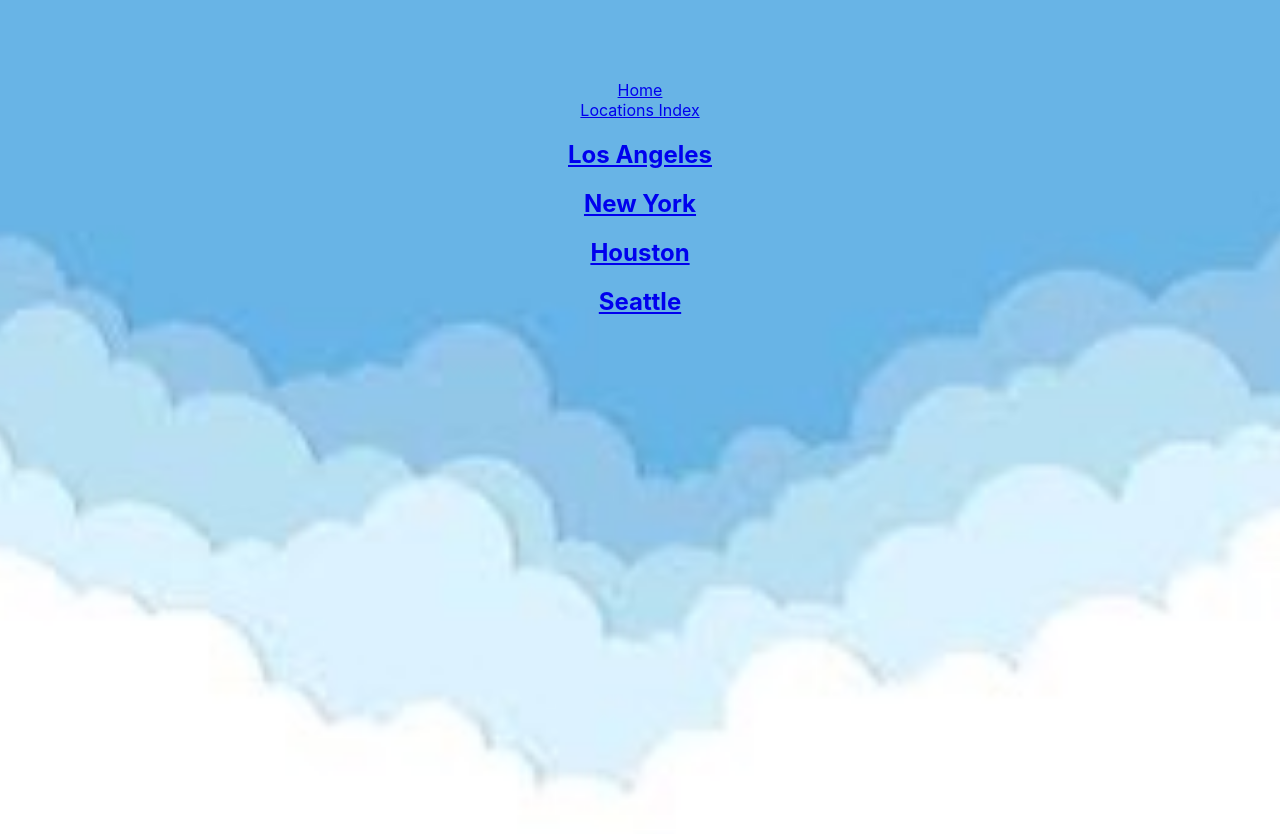
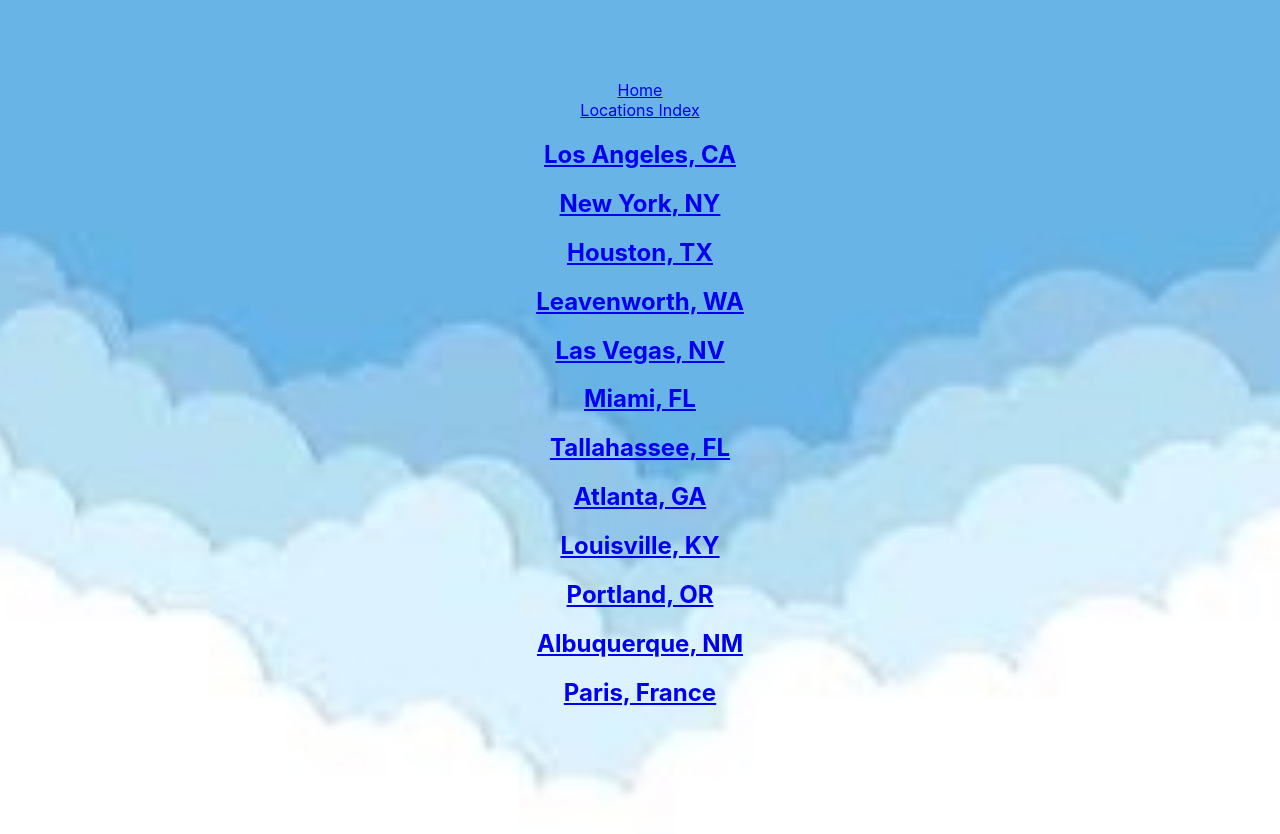
Before and after one commit to summer-boatwright23/StratusWow, a React (Create React App) app: page /Locations in a window 1280 px wide. Shown: the top 834 px of the page. Built offline with nearby package versions, Linux system fonts and the light colour scheme.

Commit message:
adds all new cities and youtube vid to home

```diff
--- a/src/components/App/App.css
+++ b/src/components/App/App.css
@@ -42,3 +42,7 @@
     transform: rotate(360deg);
   }
 }
+
+iframe {
+  margin-top: 70px;
+}
--- a/src/components/App/App.js
+++ b/src/components/App/App.js
@@ -8,11 +8,18 @@ import WeatherDetail from '../Weather/WeatherDetail';
 
 function App() {
   const locs = [
-    {name:"Los Angeles", lat: 34.05, long: -118.24},
-    {name:"New York", lat: 0, long: 0},
-    {name:"Houston", lat: 0, long: 0},
-    {name:"Seattle", lat: 0, long: 0},
-
+    {name:"Los Angeles, CA", lat: 34.05, long: -118.24, imgURL:""},
+    {name:"New York, NY", lat: 40.7128, long: -74.0060},
+    {name:"Houston, TX", lat: 29.76, long: -95.36},
+    {name:"Leavenworth, WA", lat: 47.59, long: -120.66},
+    {name:"Las Vegas, NV", lat: 36.22, long: -115.26},
+    {name:"Miami, FL", lat: 25.77, long: -80.20},
+    {name:"Tallahassee, FL", lat: 30.45, long: -84.2},
+    {name:"Atlanta, GA", lat: 33.76, long: -84.42},
+    {name:"Louisville, KY", lat: 38.16, long: -85.64},
+    {name:"Portland, OR", lat: 45.53, long: -122.65},
+    {name:"Albuquerque, NM", lat: 35.10, long: -106.64},
+    {name:"Paris, France", lat: 48.85, long: 2.35}
 
 
   ]
--- a/src/components/Weather/WeatherHome.js
+++ b/src/components/Weather/WeatherHome.js
@@ -27,16 +27,21 @@ export default function WeatherHome({locations}) {
     <div>
       {/* {weather ? ( */}
         <div>
-          {/* <h1>Los Angeles</h1> */}
-          {/* <p>Temp: {weather && weather.current_weather?.temperature}°F</p>
-          <p>High:{weather && weather.daily?.apparent_temperature_max[0]}°F</p>
-          <p>Low: {weather && weather.daily?.apparent_temperature_min[0]}°F</p>
-          <p>Chance of Precipitation: {weather && weather.hourly?.precipitation_probability[0]}%</p> */}
           this is the home page
         </div>
       {/* ) : (
         <p>loading...</p>
       )} */}
+        <div class='ratio ratio-4x3'>
+          <iframe
+            src='https://www.youtube.com/embed/videoseries?list=PLthVfbMi02IO8pU5a9b8qeUBZl7PS_Ty9'
+            title='YouTube video'
+            width="600xp"
+            height="370px"
+            allowFullScreen
+          ></iframe>
+        </div>
+
     </div>
   );
 }
```
Also changed, not shown: 1 other file (tests, documents, lock files or other folders).
